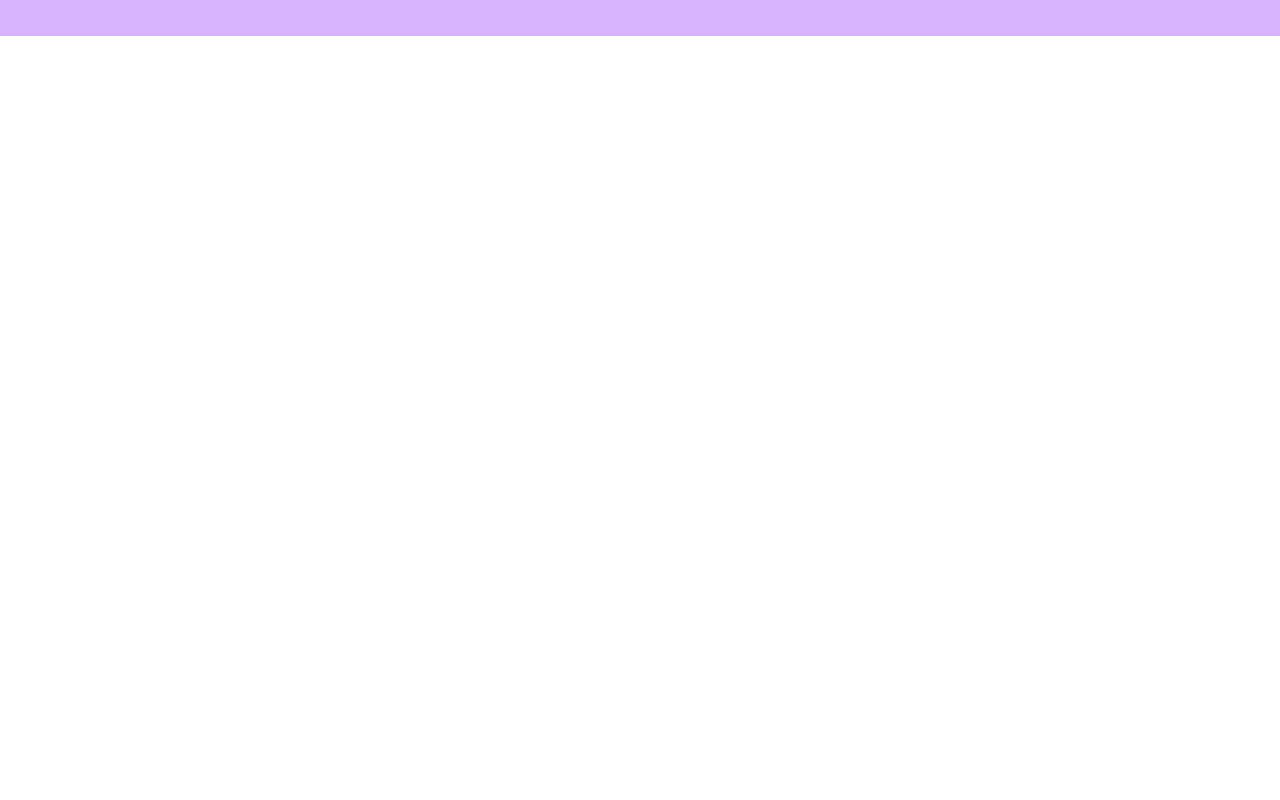
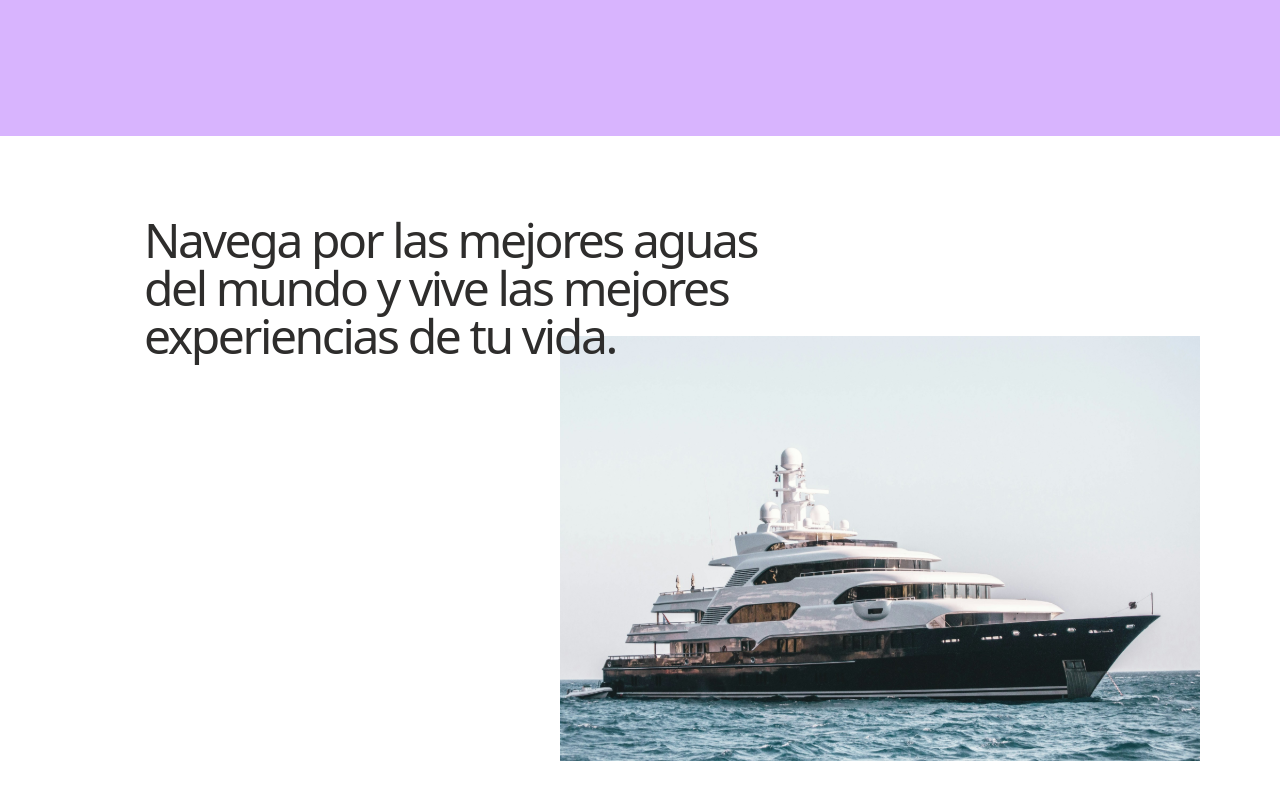
Before and after one commit to maximilianocejas/yacht-landing, a React (Vite) app: page / in a window 1280 px wide. Shown: the part 2364-3164 px from the top of the page. Before the commit the page ends 2400 px from the top, so only its background shows below. Built offline with nearby package versions, Linux system fonts and the light colour scheme.

Commit message:
Engagement section

```diff
--- a/src/App.jsx
+++ b/src/App.jsx
@@ -1,3 +1,4 @@
+import Engagement from "./components/Header/Engagement"
 import Header from "./components/Header/Header"
 import Yacht from "./components/Header/yacht"
 
@@ -11,6 +12,7 @@ function App() {
     <>
       <Header/>
       <Yacht/>
+      <Engagement/>
     </>
   )
 }
--- /dev/null
+++ b/src/components/Header/Engagement.jsx
@@ -0,0 +1,17 @@
+
+export default function Engagement(){
+
+
+    return(
+        <section className="h-screen w-full relative words-section">
+
+            <p style={{fontSize: '3rem'}} className="absolute left-36 top-20 z-10 text-secondary font-[350] engagement-text tracking-tighter leading-[1]">
+            <span className="words-animate">Navega por las mejores aguas</span><br/> <span className="words-animate">del mundo y vive las mejores</span><br/> <span className="words-animate">experiencias de tu vida.</span>
+
+            </p>
+            <img className="w-2/4 object-cover absolute right-20 top-1/4" src="./images/info-img.svg" alt="" />
+
+
+        </section>
+    )
+}
--- a/src/components/Header/Header.jsx
+++ b/src/components/Header/Header.jsx
@@ -12,50 +12,53 @@ export default function Header() {
     useEffect(() => {
         let tl = gsap.timeline();
         let video = document.querySelector(".video");
-        // tl.to(".video",{
-        //     duration: 1,
-        //     clipPath: "inset(0px 0px 0px round 8px)"
-        // })
+
 
         tl.to(".video__section",{
           top: 0,
-          left: 0
+          left: 0,
+
         })
         tl.to(".video",{
           duration: 1,
-          clipPath: 'inset(0px calc(0px) 0px round 0px)'
+          clipPath: 'inset(0px calc(0px) 0px round 0px)',
+
         },0)
         tl.to(".overlay",{
           duration: 1,
-          clipPath: 'inset(0px calc(0px) 0px round 0px)'
+          clipPath: 'inset(0px calc(0px) 0px round 0px)',
         },"-=1")
         tl.to(".nav",{
-          translateY: '-100px'
+          translateY: '-100px',
         },0)
         tl.to(".video__content-container",{
-          display: 'flex'
+          display: 'flex',
         },"-=1")
         tl.to(".video__content-text",{
           duration: 0.5,
-          opacity: 1
+          opacity: 1,
+
         },"+=0.5")
         tl.to(".button-video",{
           duration: 0.5,
           opacity: 1
         },"-=0.5")
+
+        tl.to(".header",{
+          onUpdate: () => {
+            if (video) {
+              video.play();
+            }
+          }
+        },"-=1.75")
         ScrollTrigger.create({
           trigger: ".header",
           animation: tl,
           start: "bottom bottom",
-          end: "+=800",
+          end: "+=900",
           pin: true,
           scrub: 2,
           markers: true,
-          onUpdate: () => {
-            if (video) {
-              video.play();
-            }
-          },
         });
       }, []);
   return (
--- a/src/index.css
+++ b/src/index.css
@@ -74,3 +74,7 @@
   width: 24px;
   margin-left: 10px;
 }
+
+.engagement-text{
+  font-size: clamp(0px,3.132vw,60px)
+}
```
